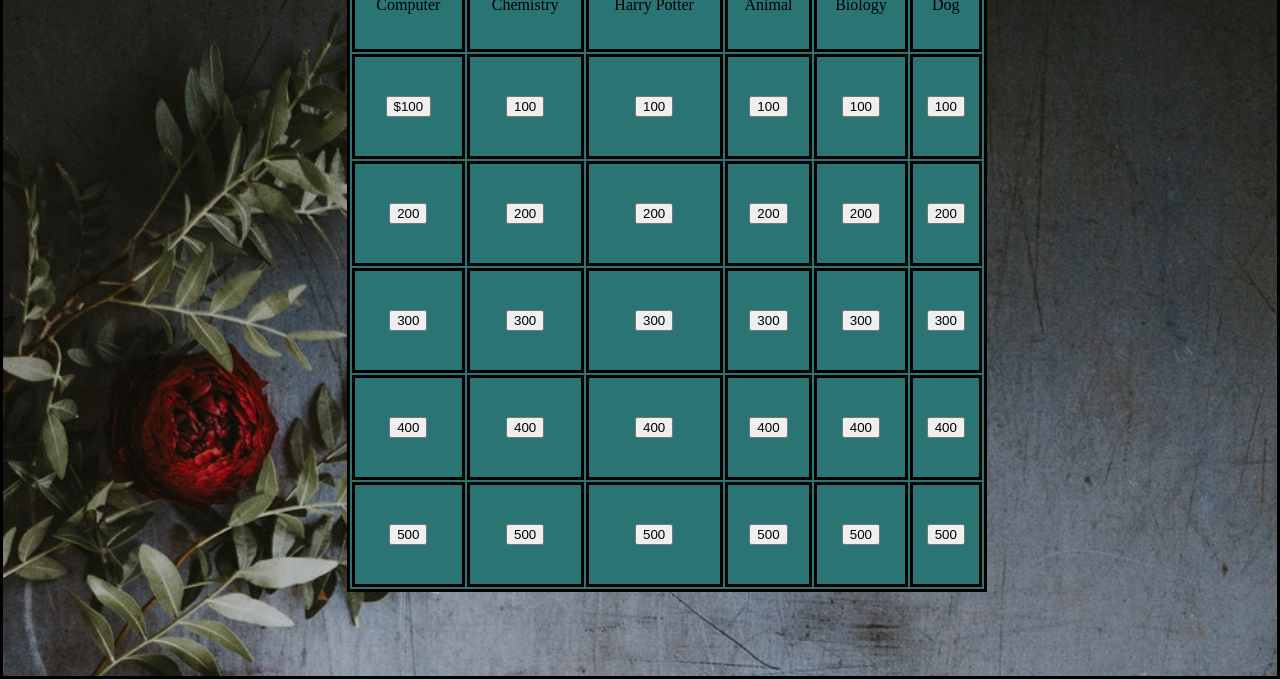
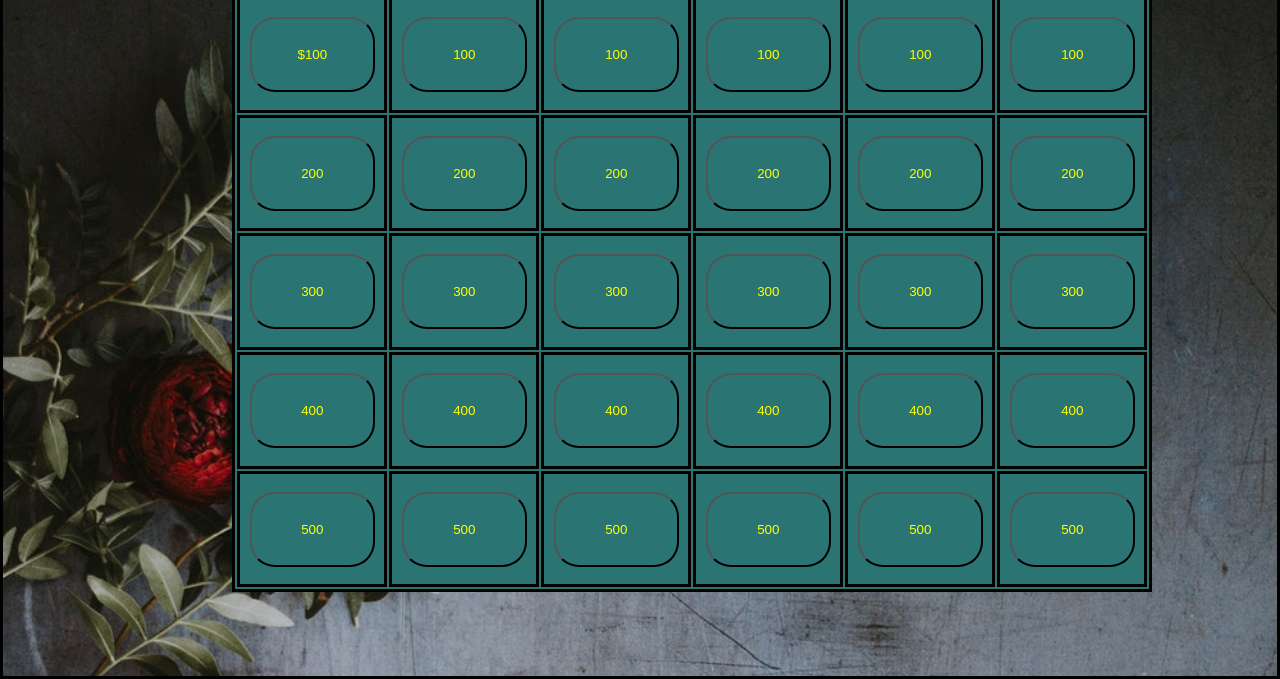
Before and after one commit to francozili/Jeopardy, a plain HTML site: page pages/game1.html in a window 1280 px wide. Shown: the part 127-806 px from the top of the page. Drawn offline with nearby package versions, Linux system fonts and the light colour scheme; a web font is replaced by a local one.

Commit message:
added style for game board button

```diff
--- a/css/style.css
+++ b/css/style.css
@@ -94,11 +94,20 @@
     color:black;
     background-color:rgb(42, 116, 116);
      height:80vh;
-     width:80vh;
+     width:115vh;
      border: solid black;
-     margin-left: 45%;
+     margin-left: 30%;
      margin-top: 10%
    }
    td{
      border:solid black;
    }
+
+/* Style for Button for Game board*/
+.btn {
+  background-color: rgb(42, 116, 116);
+  color: yellow;
+  width: 125px;
+  height: 75px;
+  border-radius: 25px;
+}
```
